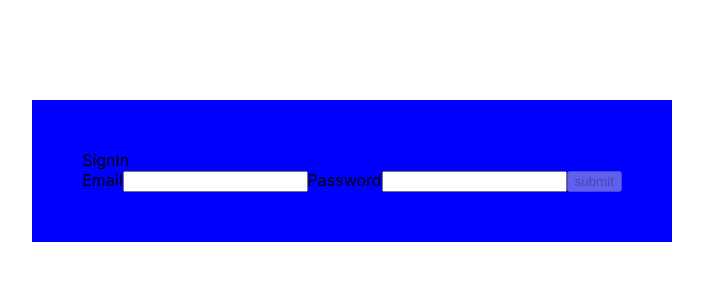
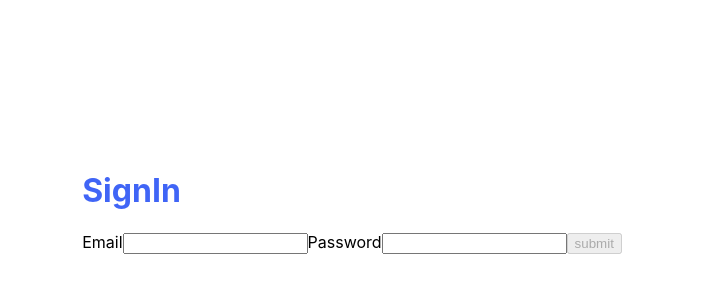
Before and after one commit to chyerin802/wanted-pre-onboarding-frontend, a React (Create React App) app: page /signin in a window 1280 px wide. Shown: the top 300 px of the page, without its empty margins (288-991 px from the left). Built offline with nearby package versions, Linux system fonts and the light colour scheme; no server answers.

Commit message:
feat: 제목 컴포넌트 생성 및 적용

```diff
--- /dev/null
+++ b/src/components/Title.js
@@ -0,0 +1,21 @@
+import styled from 'styled-components';
+import PropTypes from 'prop-types';
+
+const StyledTitle = styled.h1`
+  color: rgb(64,101,246);
+  font-size: 30px
+  font-weight: 600;
+`;
+
+/**
+ * 제목 컴포넌트 생성
+ */
+const Title = ({ children }) => {
+  return <StyledTitle>{children}</StyledTitle>;
+};
+
+Title.propTypes = {
+  children: PropTypes.element,
+};
+
+export default Title;
--- a/src/layouts/MainLayOut.js
+++ b/src/layouts/MainLayOut.js
@@ -8,8 +8,9 @@ const LayOut = styled.div`
 `;
 
 const Container = styled.div`
-  background: blue;
   padding: 50px;
+  display: flex;
+  justify-content: center;
 `;
 
 const MainLayOut = ({ children }) => {
--- a/src/pages/MainPage.js
+++ b/src/pages/MainPage.js
@@ -1,10 +1,11 @@
 import { Link } from 'react-router-dom';
+import Title from 'components/Title';
 import isLogin from 'utils/isLogin';
 
 const MainPage = () => {
   return (
     <div>
-      <div>Wanted Pre-onboarding</div>
+      <Title>Wanted Pre-onboarding</Title>
       {isLogin() ? (
         <div>
           <Link to="/todo">
--- a/src/pages/SignInPage.js
+++ b/src/pages/SignInPage.js
@@ -1,6 +1,7 @@
 import { useEffect } from 'react';
 import { useNavigate } from 'react-router-dom';
 import SignInForm from 'components/auth/SignInForm';
+import Title from 'components/Title';
 import isLogin from 'utils/isLogin';
 
 const SignInPage = () => {
@@ -15,7 +16,7 @@ const SignInPage = () => {
 
   return (
     <div>
-      <div>SignIn</div>
+      <Title>SignIn</Title>
       <SignInForm></SignInForm>
     </div>
   );
--- a/src/pages/SignUpPage.js
+++ b/src/pages/SignUpPage.js
@@ -1,6 +1,7 @@
 import { useEffect } from 'react';
 import { useNavigate } from 'react-router-dom';
 import SignUpForm from 'components/auth/SignUpForm';
+import Title from 'components/Title';
 import isLogin from 'utils/isLogin';
 
 const SignUpPage = () => {
@@ -15,7 +16,7 @@ const SignUpPage = () => {
 
   return (
     <div>
-      <div>SignUp</div>
+      <Title>SignUp</Title>
       <SignUpForm></SignUpForm>
     </div>
   );
--- a/src/pages/TodoPage.js
+++ b/src/pages/TodoPage.js
@@ -2,6 +2,7 @@ import { useState, useEffect } from 'react';
 import { useNavigate } from 'react-router-dom';
 import TodoList from 'components/todo/TodoList';
 import TodoCreateForm from 'components/todo/TodoCreateForm';
+import Title from 'components/Title';
 import { getTodos } from 'api';
 import isLogin from 'utils/isLogin';
 
@@ -30,7 +31,7 @@ const TodoPage = () => {
 
   return (
     <div>
-      <div>TodoPage</div>
+      <Title>Todo</Title>
       <TodoCreateForm todoList={todoList} setTodoList={setTodoList} />
       <TodoList todoList={todoList} setTodoList={setTodoList} />
     </div>
```
